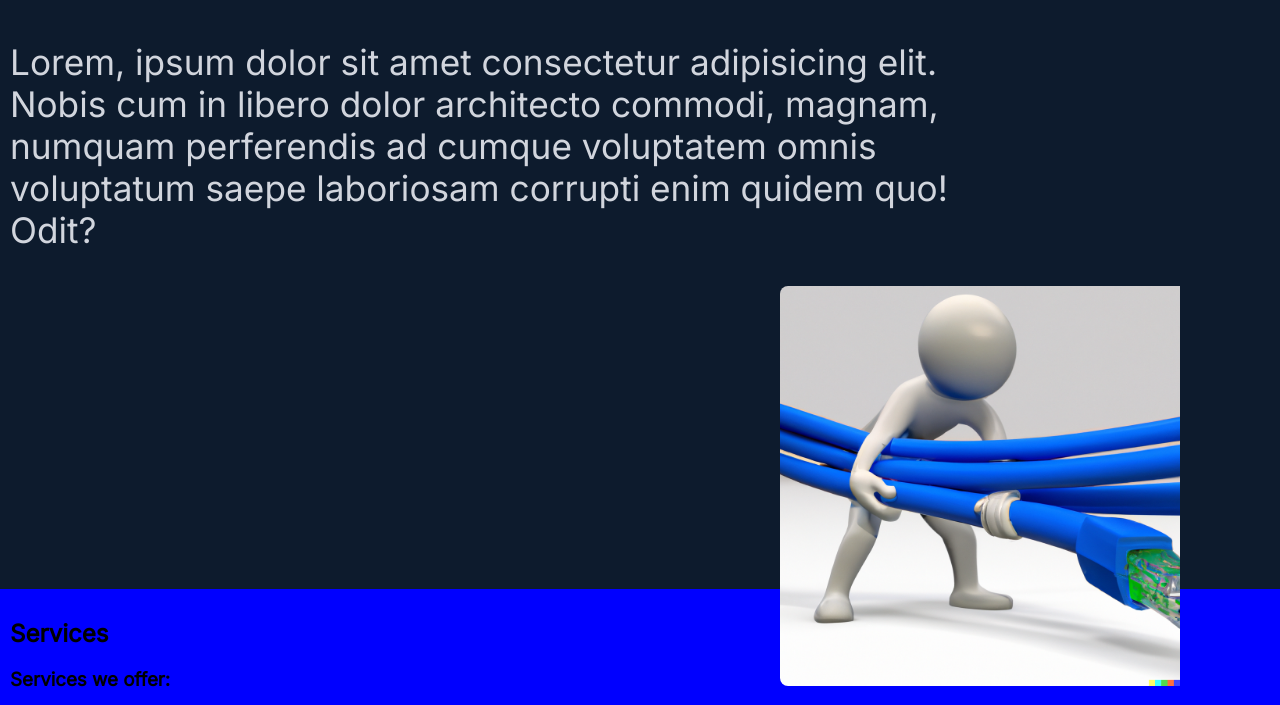
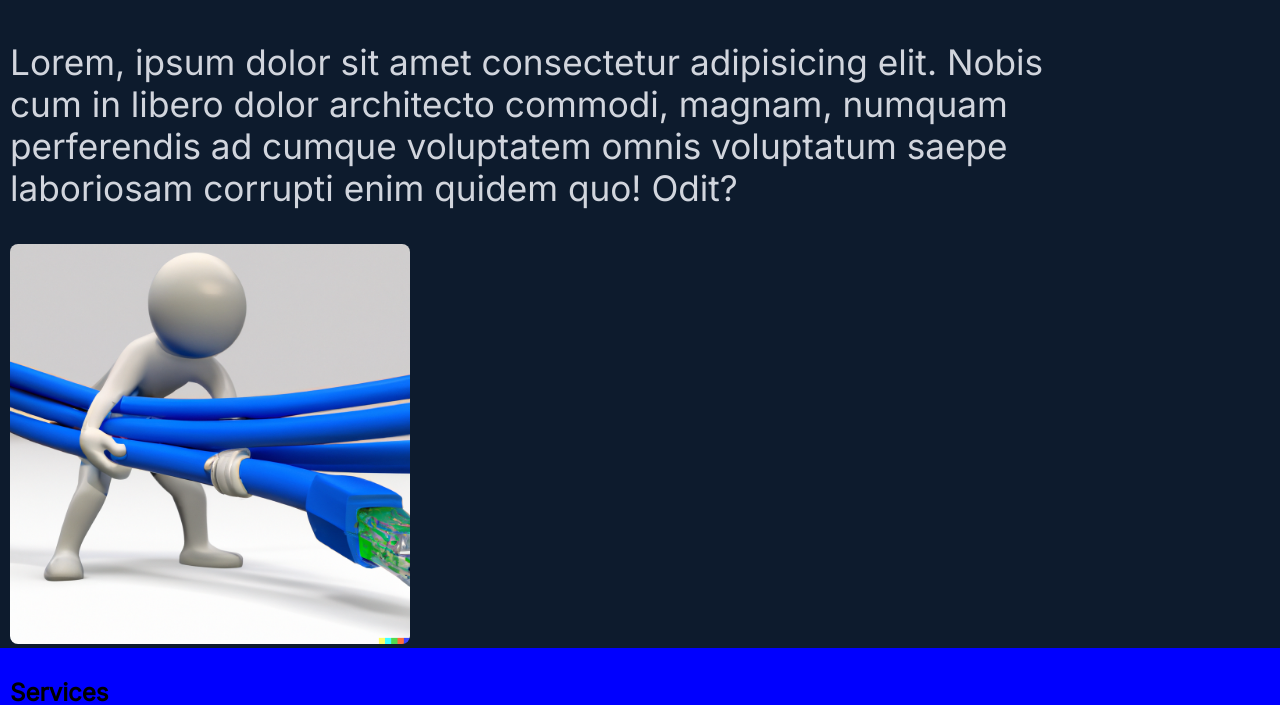
Before and after one commit to rodneysagmit/RSFrameworks, a plain HTML site: page index.html in a window 1280 px wide. Shown: the part 347-1052 px from the top of the page. Drawn offline with Linux system fonts and the light colour scheme.

Commit message:
update some styling

```diff
--- a/styles.css
+++ b/styles.css
@@ -79,23 +79,19 @@ main {
     margin: auto;
     padding-top: 80px;
     padding-left: 10px;
-
 }
 
 .introduction-content {
     color: #d1d5dd;
     font-size: 2.2em;
     float: left;
-    max-width: 1000px;
+    max-width: 1080px;
 }
 
 .introduction-image {
     width: 400px;
     margin: auto;
-    padding-right: 100px;
     border-radius: 8px;
-    float: right;
-
 }
 
 .services-section {
```
